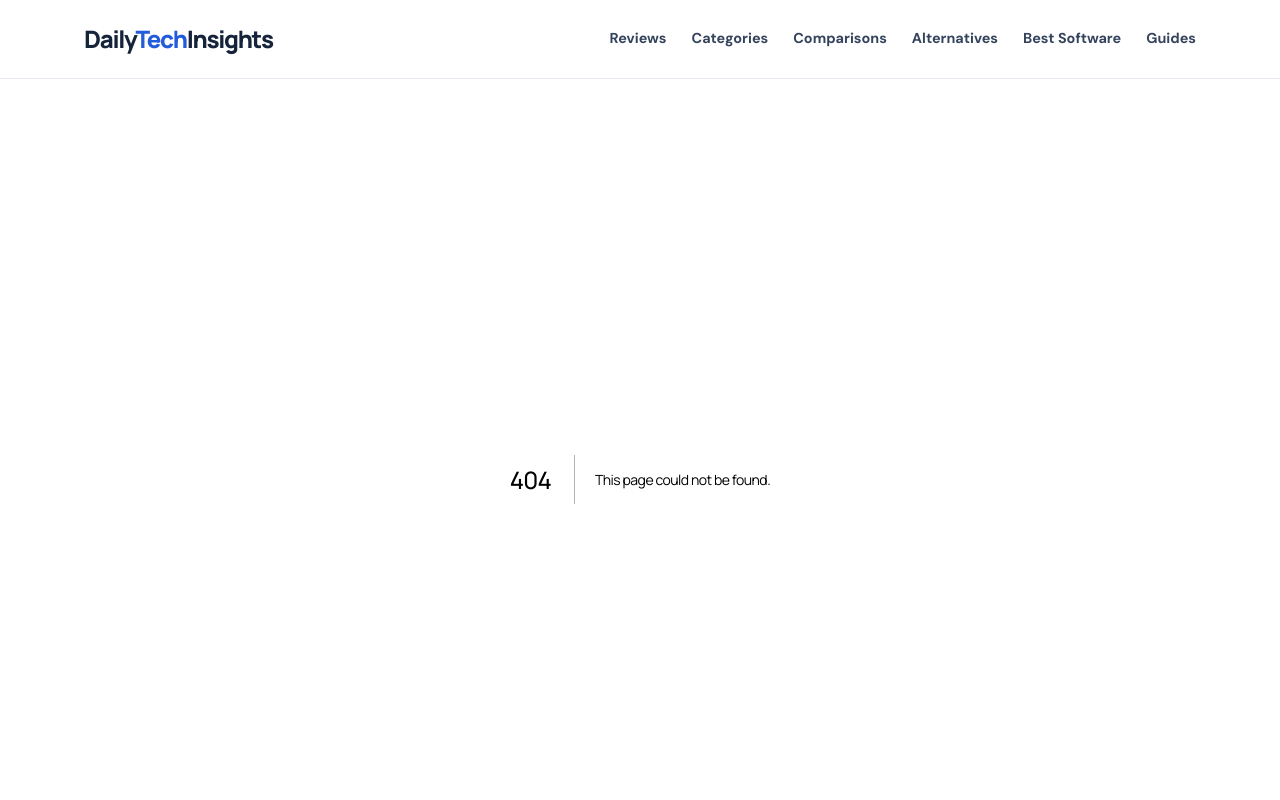
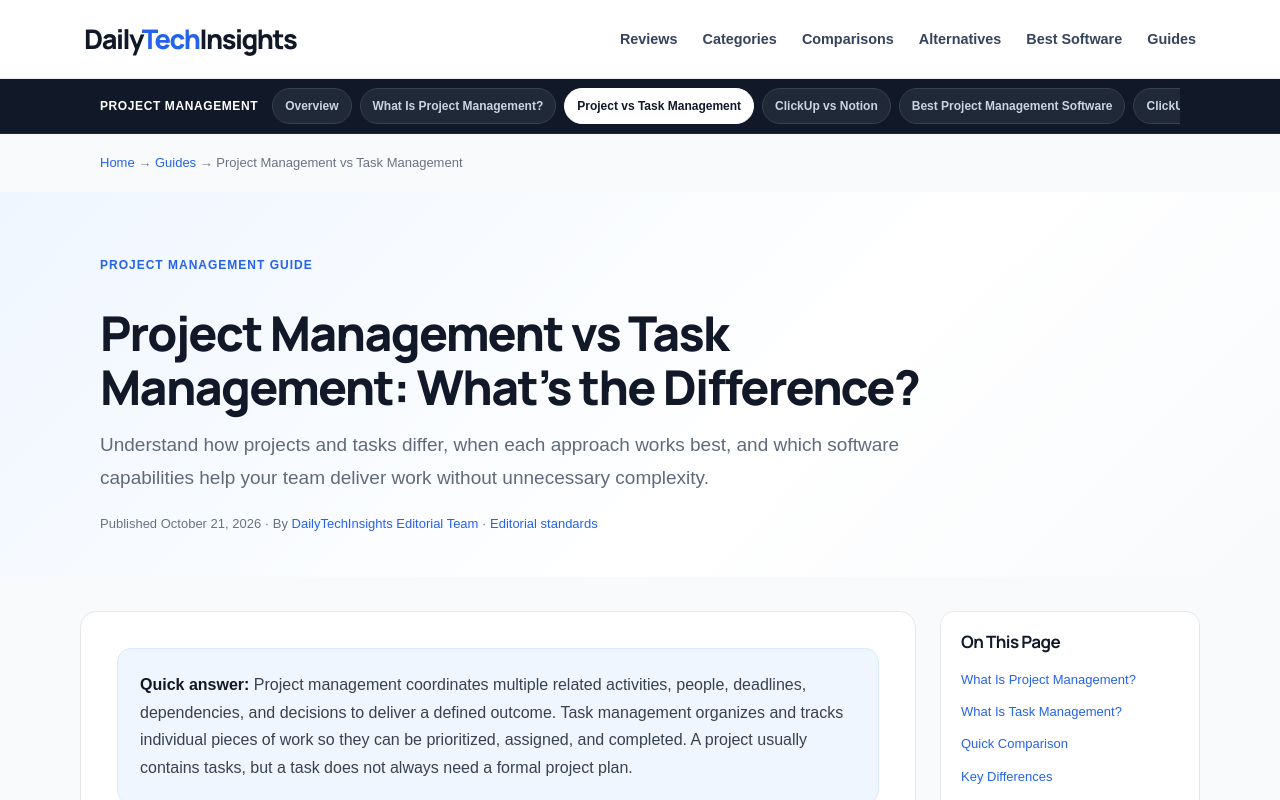
Before and after one commit to franklinctapley-del1122/dailytechinsights, a Next.js app in the folder react-app/: page /guides/project-management-vs-task-management in a window 1280 px wide. Before the commit this address had no page. Shown: the top 800 px of the page. Built offline with nearby package versions, Linux system fonts and the light colour scheme.

Commit message:
Migrate project vs task guide into React preview

```diff
--- /dev/null
+++ b/react-app/app/guides/project-management-vs-task-management/page.tsx
@@ -0,0 +1,20 @@
+import type { Metadata } from "next";
+import data from "@/content/project-management-vs-task-management.json";
+import { LegacyPage } from "@/components/legacy-page";
+
+export const metadata: Metadata = {
+  title: "Project Management vs Task Management",
+  description: "Compare project management vs task management, see real-world examples, understand key differences, and choose the right workflow and software for your team.",
+  alternates: { canonical: "/guides/project-management-vs-task-management/" },
+  robots: { index: true, follow: true },
+  openGraph: {
+    type: "article",
+    title: "Project Management vs Task Management | DailyTechInsights",
+    description: "Compare project management and task management with a quick table, real-world examples, software features, and a practical decision framework.",
+    url: "/guides/project-management-vs-task-management/",
+  },
+};
+
+export default function ProjectVsTaskGuidePage() {
+  return <LegacyPage data={data} />;
+}
```
